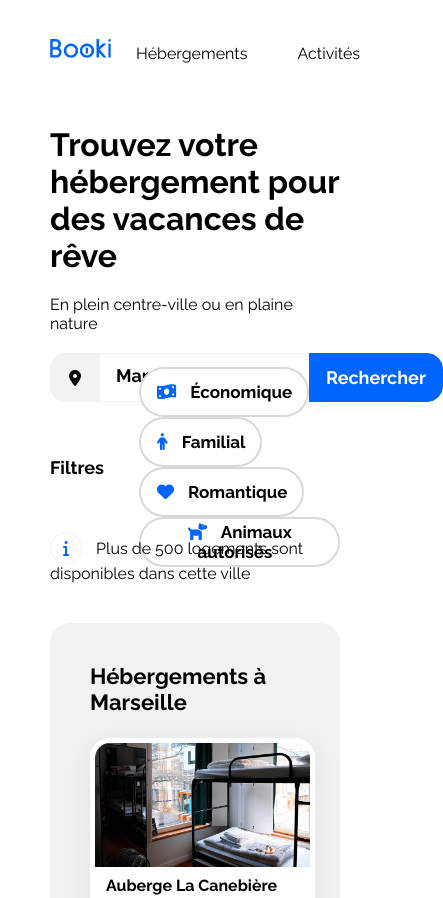
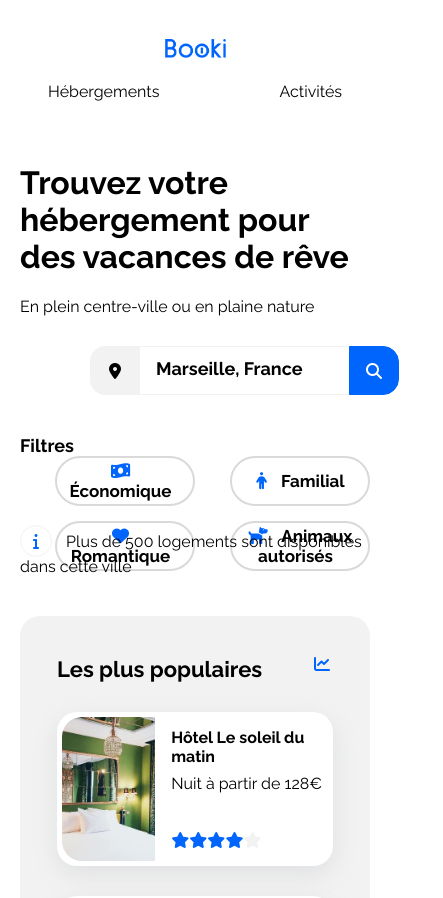
Before and after one commit to AlistairFR/Projet1-OC, a plain HTML site: page index.html in a window 390 px wide. Shown: the top 898 px of the page, 443 px wide, since content can reach past the window. Drawn offline with Linux system fonts and the light colour scheme.

Commit message:
Media queries Telephone 30%

```diff
--- a/CSS/styles.css
+++ b/CSS/styles.css
@@ -67,6 +67,7 @@ img.logo{
     width: 61px;
     padding-top: 15px;
 }
+
 nav a:hover{
     color: #0065FC;
     border-top: 2px solid #0065FC;
@@ -148,6 +149,10 @@ input[type=submit] {
     -moz-border-radius: 0px 16px 16px 0px;
     -ms-border-radius: 0px 16px 16px 0px;
     -o-border-radius: 0px 16px 16px 0px;
+}
+
+.fa-search::before {
+    display: none;
 }
 
 input[type=text] {
@@ -291,8 +296,6 @@ h3 {
     border-radius: 20px;
     padding: 40px;
     padding-left: 37px;
-    left: 0px;
-    top: 0px;
     border-radius: 20px;
 }
 .offersSponsoredDivs a {
@@ -404,5 +407,80 @@ footer {
 /* Media queries Telephone */
 
 @media screen and (max-width: 768px) {
+    body {
+        margin: 0px;
+    }
 
+    main {
+        margin-left: 20px;
+        margin-right: 20px;
+    }
+
+    nav {
+        flex-direction: column;
+        align-items: center;
+    }
+
+    li {
+        justify-content: space-around;
+    }
+
+    nav a {
+        padding-left: 60px;
+        padding-right: 60px;
+    }
+
+    nav a:hover{
+        color: #0065FC;
+        border-top: none;
+        padding-top: 0px;
+        border-bottom: 2px solid #0065FC;
+        padding-bottom: 20px;
+    }
+
+    .form {
+        margin: 30px 20% 30px 20%;
+    }
+
+    input[type=submit] {
+        display: none;
+    }
+
+    .fa-search::before {
+        display: block;
+        background-color: #0065FC;
+        border: 1px solid #0065FC;
+        border-radius: 0px 16px 16px 0px;
+        color: white;
+        padding: 16px 16px 15px 16px;
+        cursor: pointer;
+    }
+
+    .filterBar {
+        flex-direction: column;
+        align-items: baseline;
+    }
+
+    #filters {
+        width: 100%;
+        display: grid;
+        grid-template-columns: 1fr 1fr;
+        row-gap: 15px;
+    }
+
+    .offers {
+        flex-direction: column-reverse;
+    }
+
+    .offersSponsored {
+
+    }
+
+    .offersSponsoredDivs {
+        flex-direction: column;
+    }
+
+    .sponsoredDiv {
+        width: 325%;
+    }
 }
--- a/index.html
+++ b/index.html
@@ -31,6 +31,7 @@
             </div>
             <div class="recherche-validation">
             <input type="submit" value="Rechercher">
+            <i class="fas fa-search"></i>
             </div>
          </form>
       </div>
```
